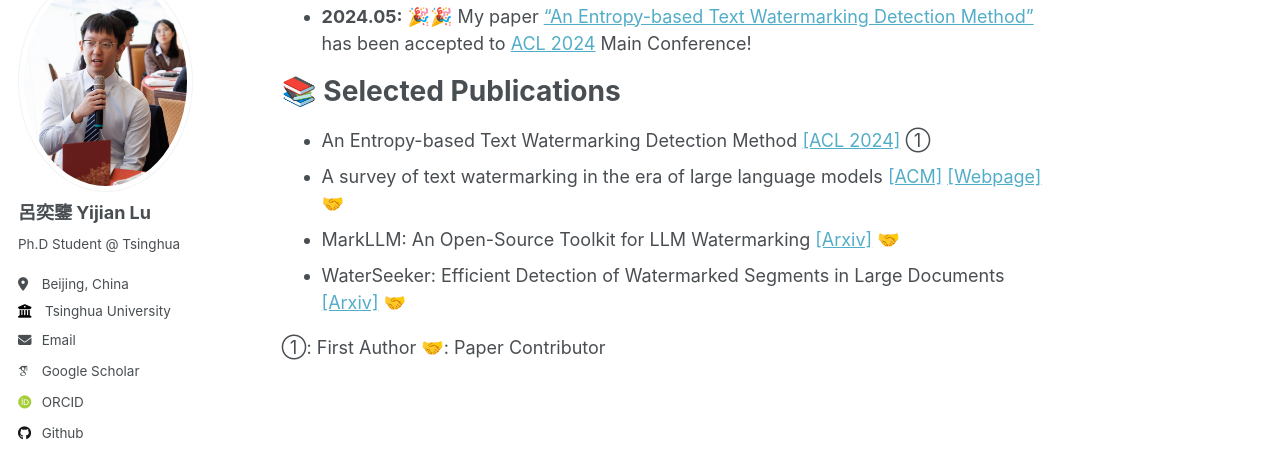
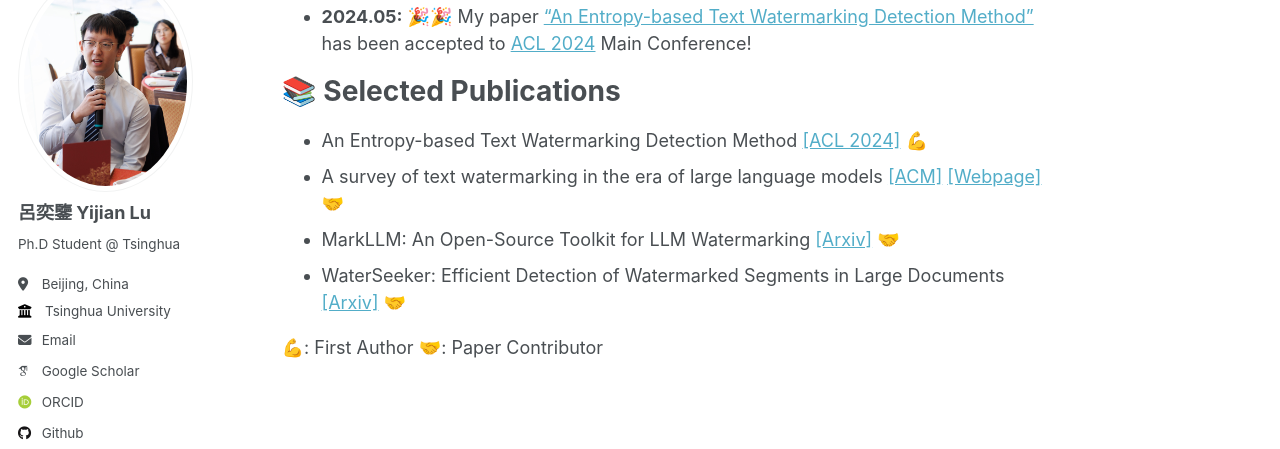
Before and after one commit to luyijian3/luyijian3.github.io, a Jekyll site: the page built from _pages/about.md, in a window 1280 px wide and 900 px high, scrolled down 559 px. Shown: the part 135-584 px from the top of the window. Built offline with Jekyll 4.4.1, drawn with Linux system fonts in a browser that asks for light colours; some web fonts are replaced.

```diff
--- a/_pages/about.md
+++ b/_pages/about.md
@@ -23,9 +23,9 @@ Here is **Yijian Lu (Lucas, 呂奕鑒)**. I am currently a year-one Ph.D student
 
 📚 Selected Publications
 ======
-- An Entropy-based Text Watermarking Detection Method [[ACL 2024]](https://aclanthology.org/2024.acl-long.630/) ➀
+- An Entropy-based Text Watermarking Detection Method [[ACL 2024]](https://aclanthology.org/2024.acl-long.630/) 💪
 - A survey of text watermarking in the era of large language models [[ACM]](https://dl.acm.org/doi/abs/10.1145/3691626) [[Webpage]](https://survey-text-watermark.github.io/index.html) 🤝
 - MarkLLM: An Open-Source Toolkit for LLM Watermarking [[Arxiv]](https://arxiv.org/abs/2405.10051) 🤝
 - WaterSeeker: Efficient Detection of Watermarked Segments in Large Documents [[Arxiv]](https://arxiv.org/abs/2409.05112) 🤝
 
-➀: First Author 🤝: Paper Contributor
+💪: First Author 🤝: Paper Contributor
```
